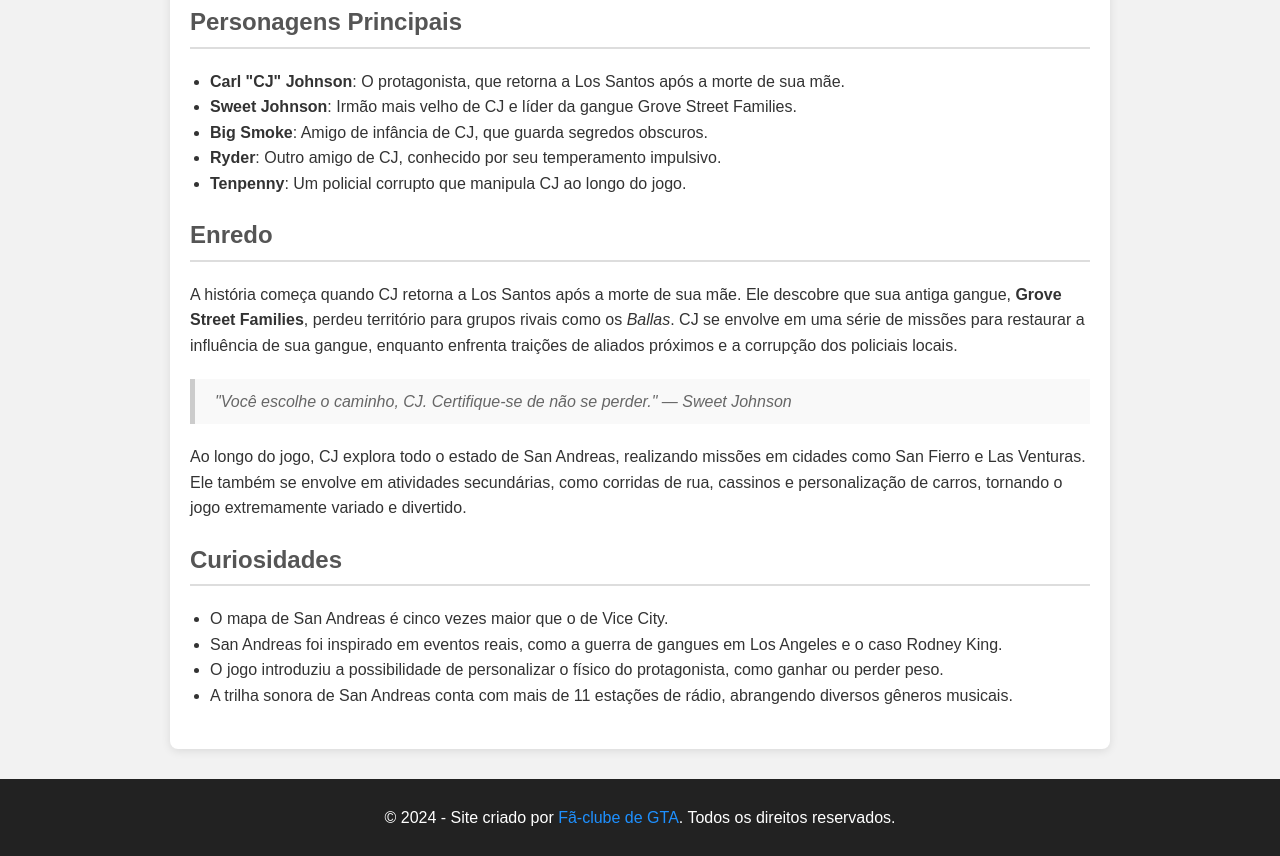
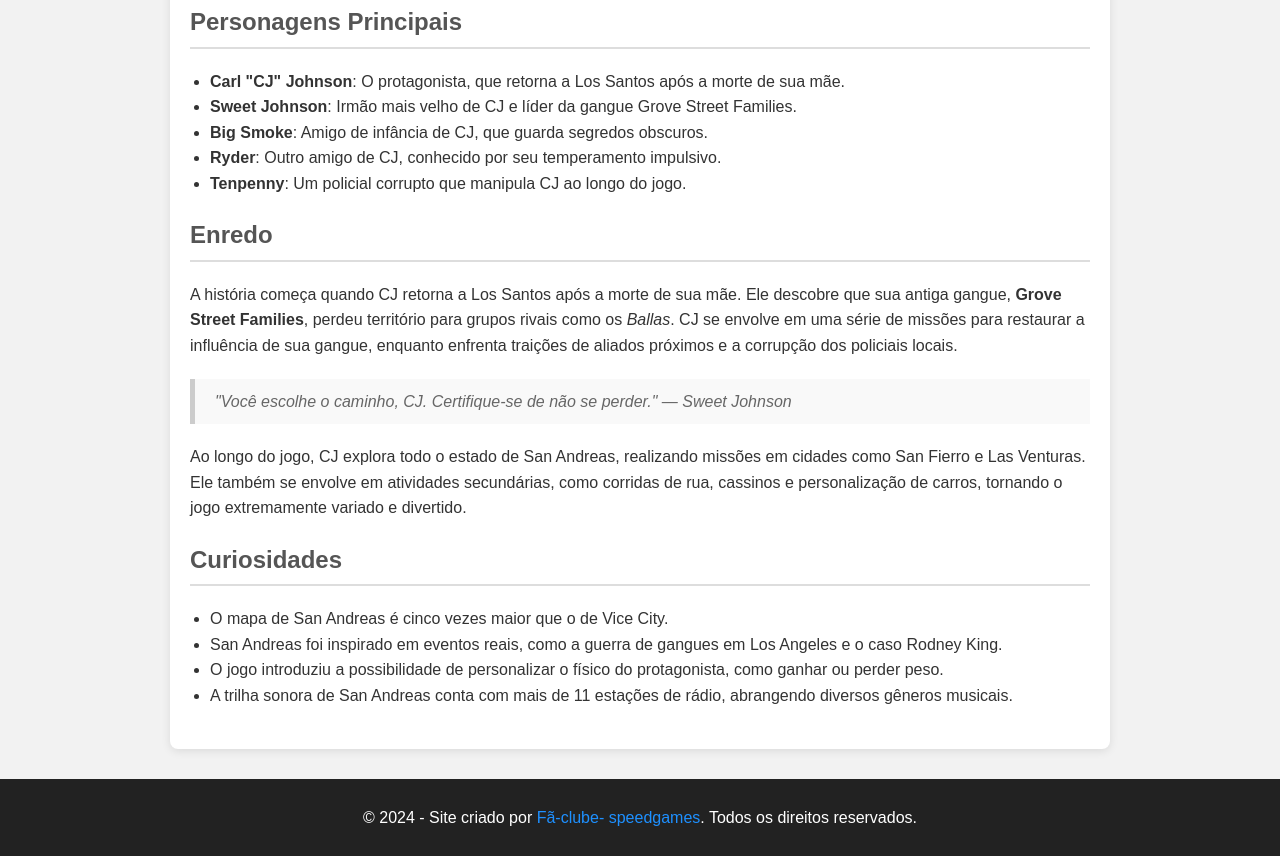
Before and after one commit to SPEEDGAMES21/O-MAGO, a plain HTML site: page index.html in a window 1280 px wide. Shown: the part 860-1716 px from the top of the page. Drawn offline with Linux system fonts and the light colour scheme.

Commit message:
Update index.html

```diff
--- a/index.html
+++ b/index.html
@@ -146,7 +146,7 @@
 </main>
 
 <footer>
-    <p>© 2024 - Site criado por <a href="#">Fã-clube de GTA</a>. Todos os direitos reservados.</p>
+    <p>© 2024 - Site criado por <a href="#">Fã-clube- speedgames</a>. Todos os direitos reservados.</p>
 </footer>
 
 </body>
```
